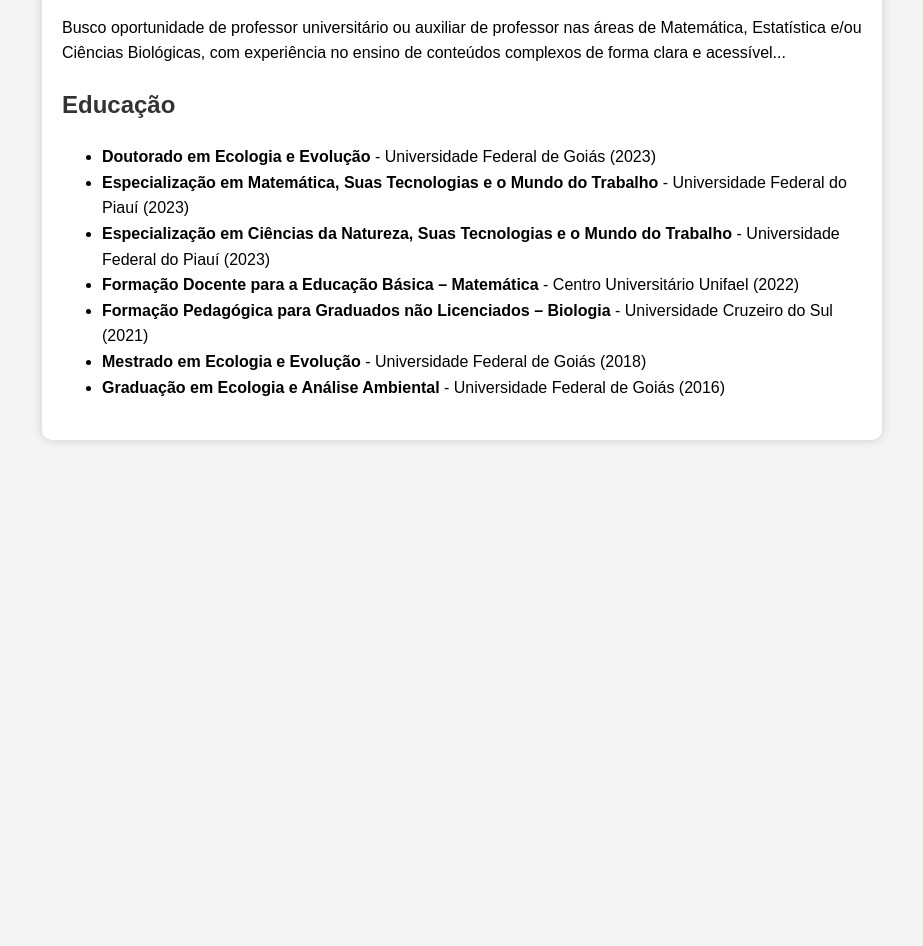
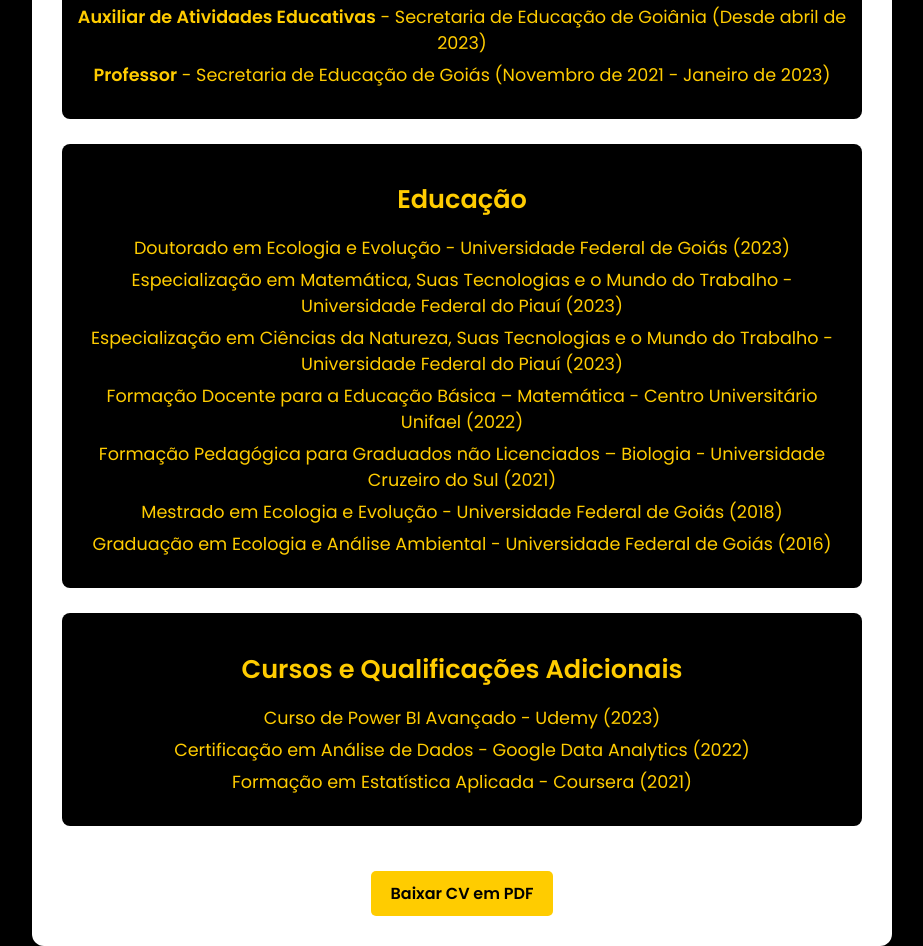
Before and after one commit to viniciusdealvarenga/CV, a plain HTML site: page index.htm in a window 1280 px wide. Shown: the part 555-1501 px from the top of the page, without its empty margins (178-1101 px from the left). Before the commit the page ends 1035 px from the top, so only its background shows below. Drawn offline with Linux system fonts and the light colour scheme.

Commit message:
Update index.htm

```diff
--- a/index.htm
+++ b/index.htm
@@ -4,66 +4,132 @@
     <meta charset="UTF-8">
     <meta name="viewport" content="width=device-width, initial-scale=1.0">
     <title>Currículo - Vinícius Silva de Alvarenga</title>
+    <link href="https://fonts.googleapis.com/css2?family=Poppins:wght@300;400;600&display=swap" rel="stylesheet">
+    <script src="https://kit.fontawesome.com/a076d05399.js" crossorigin="anonymous"></script>
     <style>
         body {
-            font-family: Arial, sans-serif;
-            line-height: 1.6;
-            margin: 20px;
-            padding: 20px;
-            background-color: #f4f4f4;
+            font-family: 'Poppins', sans-serif;
+            background-color: #000;
+            color: #fff;
+            margin: 0;
+            padding: 0;
+            display: flex;
+            justify-content: center;
+            align-items: center;
+            min-height: 100vh;
         }
         .container {
             max-width: 800px;
-            margin: auto;
-            background: white;
-            padding: 20px;
-            border-radius: 10px;
-            box-shadow: 0px 0px 10px #ccc;
+            background: #fff;
+            padding: 30px;
+            border-radius: 12px;
+            box-shadow: 0px 4px 10px rgba(0, 0, 0, 0.2);
+            color: #333;
+            text-align: center;
         }
-        h1, h2 {
-            color: #333;
+        h1 {
+            font-size: 2.5em;
+            color: #ffcc00;
+            font-weight: 600;
         }
-        a {
-            color: #007BFF;
+        .contact-info {
+            margin-bottom: 20px;
+        }
+        .contact-info a {
+            color: #ffcc00;
             text-decoration: none;
+            margin: 0 10px;
+            font-weight: 600;
+        }
+        .contact-info i {
+            margin-right: 5px;
         }
         .section {
-            margin-bottom: 20px;
+            margin-bottom: 25px;
+            padding: 15px;
+            background-color: #000;
+            color: #ffcc00;
+            border-radius: 8px;
+        }
+        h2 {
+            font-size: 1.6em;
+            font-weight: 600;
+            margin-bottom: 10px;
+        }
+        ul {
+            list-style-type: none;
+            padding: 0;
+        }
+        ul li {
+            margin: 6px 0;
+            font-size: 1.1em;
+        }
+        .download-btn {
+            display: inline-block;
+            margin-top: 20px;
+            padding: 10px 20px;
+            background-color: #ffcc00;
+            color: #000;
+            text-decoration: none;
+            font-weight: 600;
+            border-radius: 5px;
+            transition: background-color 0.3s;
+        }
+        .download-btn:hover {
+            background-color: #e6b800;
         }
     </style>
 </head>
 <body>
     <div class="container">
         <h1>Vinícius Silva de Alvarenga</h1>
-        <p><strong>Telefone:</strong> (62) 98493-9062 | (62) 99291-4096</p>
-        <p><strong>E-mail:</strong> <a href="mailto:viniciussilvadealvarenga@gmail.com">viniciussilvadealvarenga@gmail.com</a></p>
-        <p><strong>Linktree:</strong> <a href="https://linktr.ee/viniciusdealvarenga" target="_blank">linktr.ee/viniciusdealvarenga</a></p>
-        <p><strong>LinkedIn:</strong> <a href="https://www.linkedin.com/in/viniciusdealvarenga" target="_blank">linkedin.com/in/viniciusdealvarenga</a></p>
-
-        <div class="section">
-            <h2>Experiência</h2>
-            <p><strong>Analista de Dados e Power BI</strong> - Rotagyn Gestão de Frotas (Desde janeiro de 2024)</p>
-            <p><strong>Auxiliar de Atividades Educativas</strong> - Secretaria de Educação de Goiânia (Desde abril de 2023)</p>
-            <p><strong>Professor</strong> - Secretaria de Educação de Goiás (Novembro de 2021 - Janeiro de 2023)</p>
+        <div class="contact-info">
+            <p>
+                <a href="https://wa.me/5562984939062" target="_blank"><i class="fab fa-whatsapp"></i> WhatsApp</a>
+                <a href="mailto:viniciussilvadealvarenga@gmail.com"><i class="fas fa-envelope"></i> E-mail</a>
+                <a href="https://linktr.ee/viniciusdealvarenga" target="_blank"><i class="fas fa-link"></i> Linktree</a>
+                <a href="https://www.linkedin.com/in/viniciusdealvarenga" target="_blank"><i class="fab fa-linkedin"></i> LinkedIn</a>
+                <a href="http://lattes.cnpq.br/123456789" target="_blank"><i class="fas fa-graduation-cap"></i> Lattes</a>
+            </p>
         </div>
 
         <div class="section">
             <h2>Objetivo</h2>
-            <p>Busco oportunidade de professor universitário ou auxiliar de professor nas áreas de Matemática, Estatística e/ou Ciências Biológicas, com experiência no ensino de conteúdos complexos de forma clara e acessível...</p>
+            <p>Busco oportunidade de professor universitário ou auxiliar de professor nas áreas de Matemática, Estatística e/ou Ciências Biológicas, com experiência no ensino de conteúdos complexos de forma clara e acessível. Meu objetivo é contribuir para a formação de futuros profissionais, aplicando métodos inovadores e incentivando o pensamento crítico e analítico.</p>
+        </div>
+
+        <div class="section">
+            <h2>Experiência</h2>
+            <ul>
+                <li><strong>Analista de Dados e Power BI</strong> - Rotagyn Gestão de Frotas (Desde janeiro de 2024)</li>
+                <li><strong>Auxiliar de Atividades Educativas</strong> - Secretaria de Educação de Goiânia (Desde abril de 2023)</li>
+                <li><strong>Professor</strong> - Secretaria de Educação de Goiás (Novembro de 2021 - Janeiro de 2023)</li>
+            </ul>
         </div>
 
         <div class="section">
             <h2>Educação</h2>
             <ul>
-                <li><strong>Doutorado em Ecologia e Evolução</strong> - Universidade Federal de Goiás (2023)</li>
-                <li><strong>Especialização em Matemática, Suas Tecnologias e o Mundo do Trabalho</strong> - Universidade Federal do Piauí (2023)</li>
-                <li><strong>Especialização em Ciências da Natureza, Suas Tecnologias e o Mundo do Trabalho</strong> - Universidade Federal do Piauí (2023)</li>
-                <li><strong>Formação Docente para a Educação Básica – Matemática</strong> - Centro Universitário Unifael (2022)</li>
-                <li><strong>Formação Pedagógica para Graduados não Licenciados – Biologia</strong> - Universidade Cruzeiro do Sul (2021)</li>
-                <li><strong>Mestrado em Ecologia e Evolução</strong> - Universidade Federal de Goiás (2018)</li>
-                <li><strong>Graduação em Ecologia e Análise Ambiental</strong> - Universidade Federal de Goiás (2016)</li>
+                <li>Doutorado em Ecologia e Evolução - Universidade Federal de Goiás (2023)</li>
+                <li>Especialização em Matemática, Suas Tecnologias e o Mundo do Trabalho - Universidade Federal do Piauí (2023)</li>
+                <li>Especialização em Ciências da Natureza, Suas Tecnologias e o Mundo do Trabalho - Universidade Federal do Piauí (2023)</li>
+                <li>Formação Docente para a Educação Básica – Matemática - Centro Universitário Unifael (2022)</li>
+                <li>Formação Pedagógica para Graduados não Licenciados – Biologia - Universidade Cruzeiro do Sul (2021)</li>
+                <li>Mestrado em Ecologia e Evolução - Universidade Federal de Goiás (2018)</li>
+                <li>Graduação em Ecologia e Análise Ambiental - Universidade Federal de Goiás (2016)</li>
             </ul>
         </div>
+
+        <div class="section">
+            <h2>Cursos e Qualificações Adicionais</h2>
+            <ul>
+                <li>Curso de Power BI Avançado - Udemy (2023)</li>
+                <li>Certificação em Análise de Dados - Google Data Analytics (2022)</li>
+                <li>Formação em Estatística Aplicada - Coursera (2021)</li>
+            </ul>
+        </div>
+
+        <a href="vinicius-silva-alvarenga-cv.pdf" class="download-btn" download>Baixar CV em PDF</a>
     </div>
 </body>
 </html>
```
